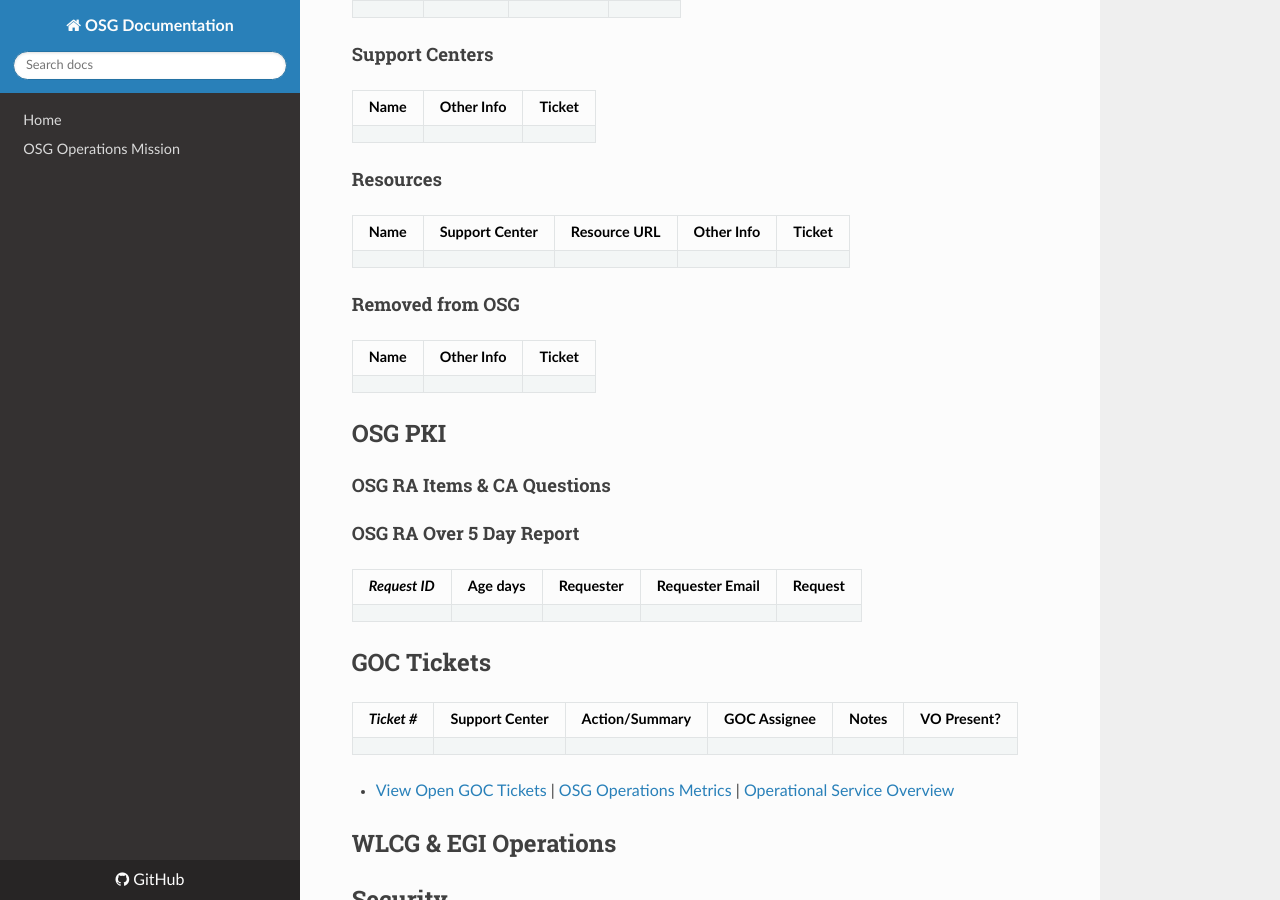
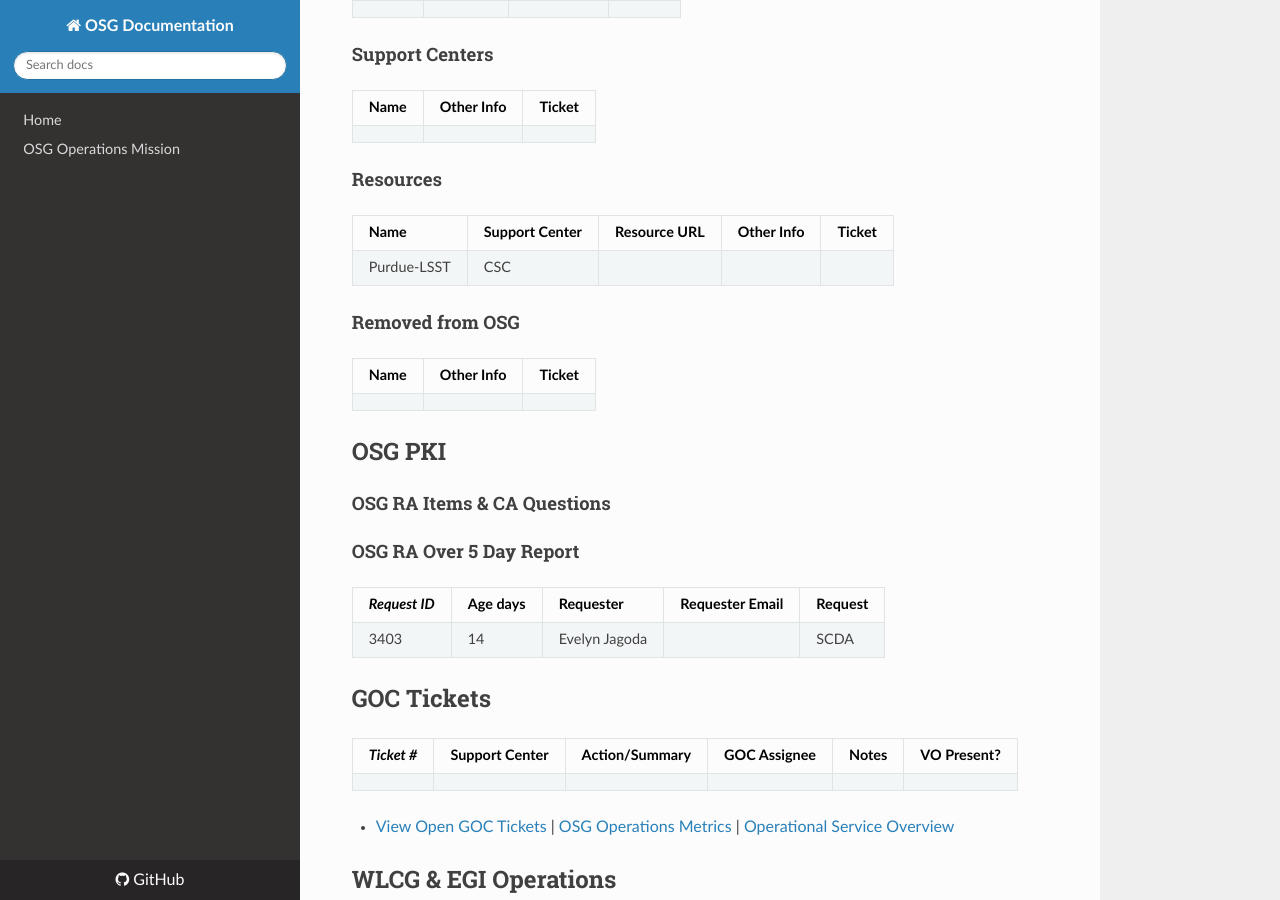
Before and after one commit to osg-htc/operations, an MkDocs documentation site: the page built from docs/WeeklyMinutes/27Mar2017.md, in a window 1280 px wide and 900 px high, scrolled down 2583 px. Built offline with MkDocs 1.6.1, drawn with Linux system fonts in a browser that asks for light colours; nearby versions of some CDN libraries; old or Windows-style settings are respelled for this version of MkDocs.

Commit message:
Update 27Mar2017.md

```diff
--- a/docs/WeeklyMinutes/27Mar2017.md
+++ b/docs/WeeklyMinutes/27Mar2017.md
@@ -56,6 +56,7 @@
 #### Resources
 | Name | Support Center | Resource URL | Other Info | Ticket |
 | ---- | -------------- | ------------ | ---------- | ------ |
+| Purdue-LSST | CSC |
 
 #### Removed from OSG
 | Name | Other Info | Ticket |
@@ -68,6 +69,7 @@
 #### OSG RA Over 5 Day Report
 | *Request ID* | Age days	| Requester	| Requester Email |Request |
 |--------------|----------|-----------|-----------------|--------|
+| 3403 | 14 | Evelyn Jagoda | | SCDA |
 
 ## GOC Tickets
 
```
